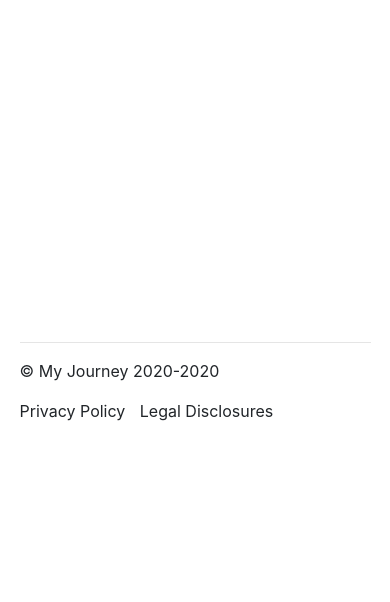
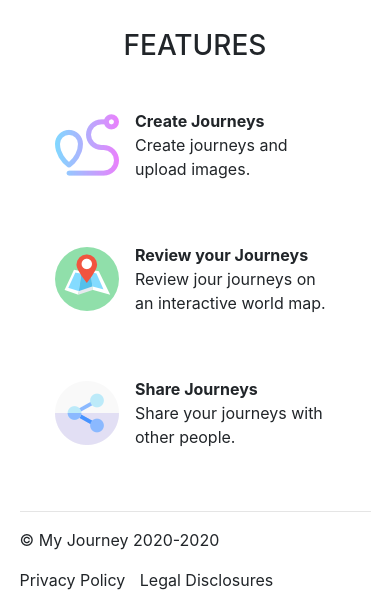
Before and after one commit to enricoDec/JourneyMap, a Django app: page / in a window 390 px wide. Shown: the part 411-1013 px from the top of the page. Before the commit the page ends 832 px from the top, so only its background shows below. Run offline with Django 3.2, Linux system fonts and the light colour scheme; some libraries are stand-ins or nearby versions.

Commit message:
Home Page done; Header drop-down fixed + mobile behavior; drop down toggle redirect

```diff
--- a/JourneyMap/static/JourneyMap/base.css
+++ b/JourneyMap/static/JourneyMap/base.css
@@ -39,10 +39,19 @@ header nav button:focus {
     box-shadow: none;
 }
 
+header .nav-item.dropdown:hover > .dropdown-menu {
+    margin: 0;
+    display: block;
+}
+
+header .nav-item.dropdown:hover a::after {
+    transform: rotate(180deg);
+}
+
 main {
-    margin: 0 auto;
+    margin: 0 !important;
     padding: 0;
-    width: 80%;
+    width: 100%;
     min-height: calc(100vh - var(--header-height) - var(--footer-height));
 }
 
@@ -84,8 +93,17 @@ footer div a:hover {
 }
 
 @media (max-width: 992px) {
-    header nav, main, footer {
+    header nav, footer {
         width: 90%;
+    }
+
+    header .nav-item.dropdown > .dropdown-menu {
+        margin: 0;
+        display: none !important;
+    }
+
+    header .nav-item.dropdown a::after {
+        display: none;
     }
 
     main {
--- /dev/null
+++ b/JourneyMap/static/JourneyMap/home.css
@@ -0,0 +1,85 @@
+body div.position-relative.overflow-hidden.p-3.p-md-5.m-md-3.text-center.bg-light {
+    margin: 0 !important;
+    width: 100%;
+    background-image: linear-gradient(to right, #f8f9fa80, #f8f9fa80), url('https://python-graph-gallery.com/wp-content/uploads/288_basic_map_folium.png');
+    background-position: center;
+    background-repeat: no-repeat;
+    background-size: cover;
+}
+
+body .triangle {
+    margin: 0 auto 30px auto;
+    padding: 0;
+    width: 0;
+    height: 0;
+    border-style: solid;
+    border-width: 48px 80px 0 80px;
+    border-color: rgba(0, 0, 0, 0.05) transparent transparent transparent;
+}
+
+body h3 {
+    margin: 30px 0;
+    padding: 0;
+    display: block;
+    text-align: center;
+    font-family: -apple-system,BlinkMacSystemFont,"Segoe UI",Roboto,"Helvetica Neue",Arial,"Noto Sans",sans-serif,"Apple Color Emoji","Segoe UI Emoji","Segoe UI Symbol","Noto Color Emoji";
+}
+
+body .features {
+    margin: 0 auto;
+    padding: 0;
+    width: calc(100% - 32px);
+    display: flex;
+    flex-direction: row;
+    flex-wrap: wrap;
+}
+
+body .features .feature {
+    margin: 0 0 30px 0;
+    padding: 0;
+    width: 100%;
+    display: flex;
+    flex-direction: row;
+    align-items: center;
+    text-align: left;
+    justify-content: center;
+}
+
+body .features .feature img {
+    margin: 0;
+    padding: 0;
+    width: 64px;
+    height: 64px;
+    display: inline-block;
+    vertical-align: middle;
+}
+
+body .features .feature p {
+    margin: 16px 0 16px 16px;
+    padding: 0;
+    max-width: 200px;
+    display: flex;
+    flex-direction: column;
+    text-rendering: optimizeLegibility;
+}
+
+@media (min-width: 640px) {
+    body .features {
+        width: auto;
+        max-width: 700px;
+    }
+
+    body .features .feature {
+        width: 50%;
+    }
+}
+
+@media (min-width: 1024px) {
+    body .features {
+        max-width: 1100px;
+    }
+
+    body .features .feature {
+        width: 33%;
+    }
+}
--- a/JourneyMap/templates/JourneyMap/base.html
+++ b/JourneyMap/templates/JourneyMap/base.html
@@ -42,7 +42,7 @@
                             <a class="nav-link" href="{% url 'JourneyMap_contact_us' %}">{% trans "Contacts" %}</a>
                         </li>
                         <li class="nav-item dropdown">
-                            <a class="nav-link dropdown-toggle" href="#" id="dropdown05" data-toggle="dropdown"
+                            <a class="nav-link dropdown-toggle" href="" id="dropdown05" data-hover="dropdown"
                                aria-haspopup="true"
                                aria-expanded="false">{% trans "My Journey" %}</a>
                             <div class="dropdown-menu" aria-labelledby="dropdown05">
@@ -80,8 +80,18 @@
     <script src="https://stackpath.bootstrapcdn.com/bootstrap/4.5.0/js/bootstrap.min.js"
             integrity="sha384-OgVRvuATP1z7JjHLkuOU7Xw704+h835Lr+6QL9UvYjZE3Ipu6Tp75j7Bh/kR0JKI"
             crossorigin="anonymous"></script>
-    {#<script src="https://cdn.jsdelivr.net/npm/popper.js@1.16.0/dist/umd/popper.min.js"#}
-    {#        integrity="sha384-Q6E9RHvbIyZFJoft+2mJbHaEWldlvI9IOYy5n3zV9zzTtmI3UksdQRVvoxMfooAo"#}
-    {#        crossorigin="anonymous"></script>#}
+    <script src="https://cdn.jsdelivr.net/npm/popper.js@1.16.0/dist/umd/popper.min.js"
+            integrity="sha384-Q6E9RHvbIyZFJoft+2mJbHaEWldlvI9IOYy5n3zV9zzTtmI3UksdQRVvoxMfooAo"
+            crossorigin="anonymous"></script>
+    <script type="text/javascript">
+        $(document).ready(function(){
+            $(".dropdown").hover(function() {
+                //var dropdownMenu = $(this).children(".dropdown-menu");
+                //if(dropdownMenu.is(":visible")){
+                    //dropdownMenu.parent().toggleClass("show");
+                //}
+            });
+        });
+    </script>
     </body>
 </html>
--- a/JourneyMap/templates/JourneyMap/home.html
+++ b/JourneyMap/templates/JourneyMap/home.html
@@ -1,5 +1,39 @@
 {% extends "JourneyMap/base.html"%}
+{% load static %}
 {% load i18n %}
 {% block content %}
-    <h1>{% trans "Home" %}</h1>
+<!DOCTYPE html>
+<html>
+    <head>
+        <link rel="stylesheet" type="text/css" href="{% static 'JourneyMap/home.css' %}">
+    </head>
+    <body>
+        <div class="position-relative overflow-hidden p-3 p-md-5 m-md-3 text-center bg-light">
+            <div class="col-md-5 p-lg-5 mx-auto my-5">
+                <h1 class="display-4 font-weight-normal">Journey Map</h1>
+                <p class="lead font-weight-normal">Beschreibung</p>
+                <a class="btn btn-outline-secondary" href="">Start your journey</a>
+            </div>
+        </div>
+        <!-- <div class="triangle"></div>-->
+        <h3>FEATURES</h3>
+        <div class="features">
+            <div class="feature">
+                <img src="{% static 'JourneyMap/img/journey.png' %}" srcset="" alt="">
+                <p><strong>Create Journeys</strong>Create journeys and upload images.</p>
+            </div>
+            <div class="feature">
+                <img src="{% static 'JourneyMap/img/map.png' %}" srcset="" alt="">
+                <p><strong>Review your Journeys</strong>Review jour journeys on an interactive world map.</p>
+            </div>
+            <div class="feature">
+                <img src="{% static 'JourneyMap/img/share.png' %}" srcset="" alt="">
+                <p><strong>Share Journeys</strong>Share your journeys with other people.</p>
+            </div>
+        </div>
+        <!-- Icons made by <a href="https://www.flaticon.com/authors/freepik" title="Freepik">Freepik</a> from <a href="https://www.flaticon.com/" title="Flaticon"> www.flaticon.com</a> -->
+        <!-- <div>Icons made by <a href="https://www.flaticon.com/authors/vectors-market" title="Vectors Market">Vectors Market</a> from <a href="https://www.flaticon.com/" title="Flaticon">www.flaticon.com</a></div> -->
+        <!-- Icons made by <a href="https://www.flaticon.com/authors/freepik" title="Freepik">Freepik</a> from <a href="https://www.flaticon.com/" title="Flaticon"> www.flaticon.com</a> -->
+    </body>
+</html>
 {% endblock content %}
```
Also changed, not shown: JourneyMap/static/JourneyMap/img/journey.png (added), JourneyMap/static/JourneyMap/img/map.png (added), JourneyMap/static/JourneyMap/img/share.png (added).
